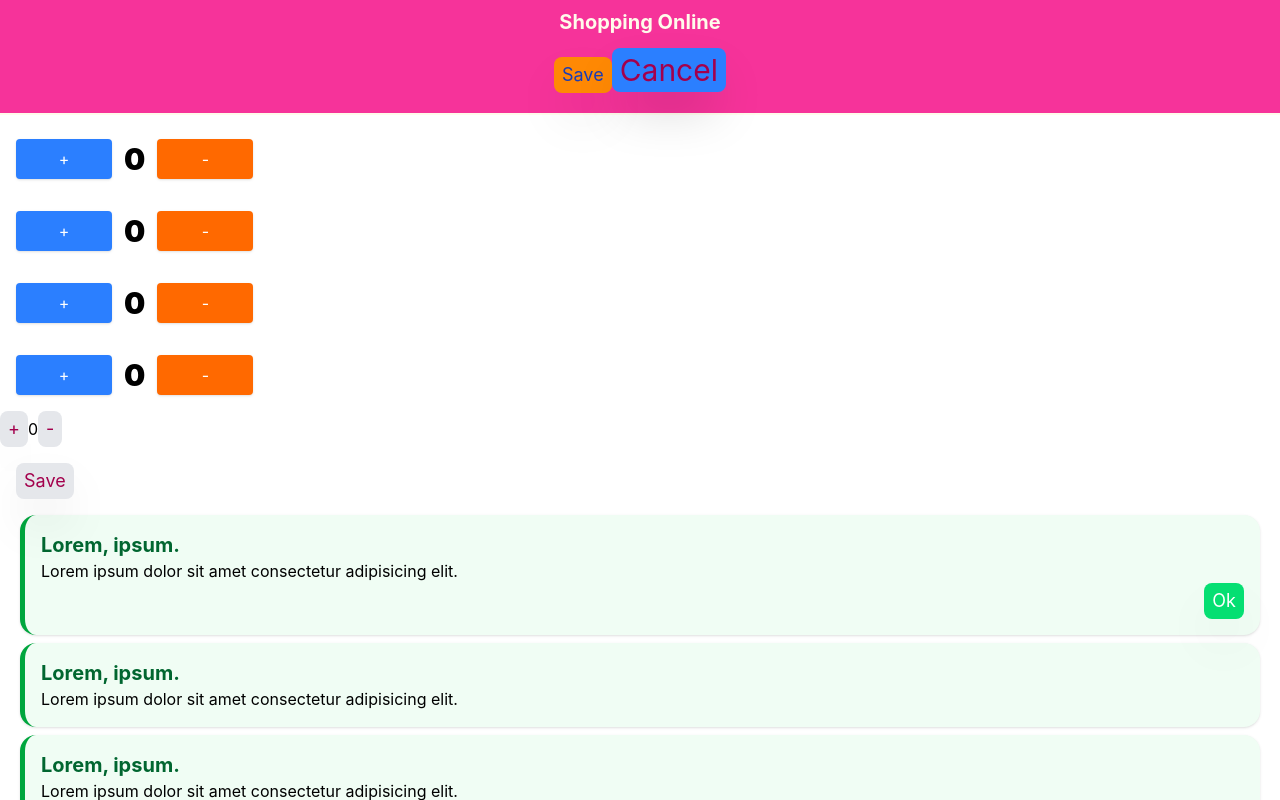
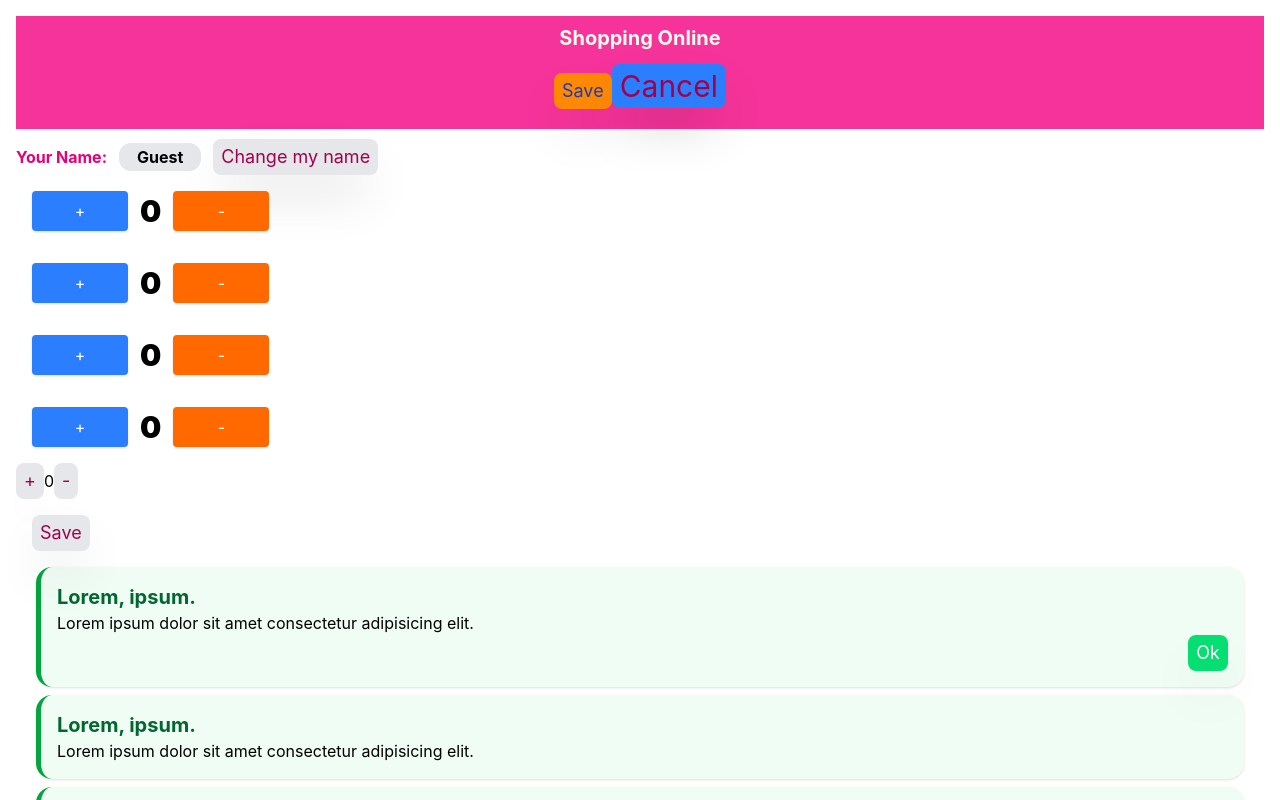
Before and after one commit to jillan-hussein/Reacts-First-05, a React (Vite) app: page / in a window 1280 px wide. Shown: the top 800 px of the page. Built offline with nearby package versions, Linux system fonts and the light colour scheme.

Commit message:
Function Done

```diff
--- a/src/App.jsx
+++ b/src/App.jsx
@@ -3,12 +3,15 @@ import Footer from './footer'
 import Alert from "./Components/molecules/Alert"
 import Button from "./Components/atoms/Button"
 import Counter from "./Components/molecules/Counter"
+import UserData from "./Components/molecules/UserData"
 
 export default
 function App() {
     return(
-        <div clasName="p-4">
+        <div className="p-4">
         <Header />
+
+        <UserData />
 
         <Counter />
         <Counter />
--- a/src/Components/atoms/Button.jsx
+++ b/src/Components/atoms/Button.jsx
@@ -1,4 +1,4 @@
-export default function Button({variant, fontColor, fontSize, btnArea, title}) {
+export default function Button({variant, fontColor, fontSize, btnArea, title, onClick}) {
 
     // const variant = props.variant;
     // const fontColor = props.fontColor;
@@ -67,6 +67,7 @@ export default function Button({variant, fontColor, fontSize, btnArea, title}) {
 
     return(
         <button
+        onClick={onClick}
         className={`px-2 py-1 rounded-lg shadow-2xl cursor-pointer hover:scale-95 ${bgColor} ${textColor} ${size} ${btnPad}`}
         >
             {title}
--- a/src/Components/molecules/Counter.jsx
+++ b/src/Components/molecules/Counter.jsx
@@ -1,15 +1,29 @@
+import {useState} from "react";
+
 export default function Counter () {
-    const increaseNumber = () => {
-        console.log ("Welcome")
-    }
+// const state = useState (0);
+// const number = state [0];
+// const setNumber = state [1];
+
+const [number, setNumber] = useState(0);
+
+const icreaseNumber = () => {
+    setNumber (number + 1);
+}
+
+const decreaseNumber = () => {
+    setNumber (number - 1);
+}
 
     return (
         <div className="p-4 flex gap-3 items-center">
                     <button
-                    onClick={increaseNumber}
+                    onClick={icreaseNumber}
                     className="px-3 py-2 bg-blue-500 text-white rounded shadow w-24">+</button>
-                    <span className="text-3xl font-black">0</span>
-                    <button className="px-3 py-2 bg-orange-500 text-white rounded shadow w-24 ">-</button>
+                    <span className="text-3xl font-black">{number}</span>
+                    <button
+                    onClick={decreaseNumber}
+                    className="px-3 py-2 bg-orange-500 text-white rounded shadow w-24 ">-</button>
         </div>
     )
 
--- /dev/null
+++ b/src/Components/molecules/UserData.jsx
@@ -0,0 +1,20 @@
+import {useState} from "react";
+import Button from "../atoms/Button";
+
+export default function UserData() {
+    const [username, setUsername] = useState("Guest");
+
+    // const changeName = () => {
+    //     setUsername("Jillan");
+    // }
+
+    return(
+
+        <div className="flex gap-3 items-center">
+        <span className="font-bold text-pink-600">Your Name:</span>
+        <span className="font-bold border-2  border-gray-200 px-4 rounded-xl bg-gray-200">{username}</span>
+        <Button title="Change my name" onClick={() => setUsername('Jillan')}/>
+        </div>
+
+    )
+}
```
